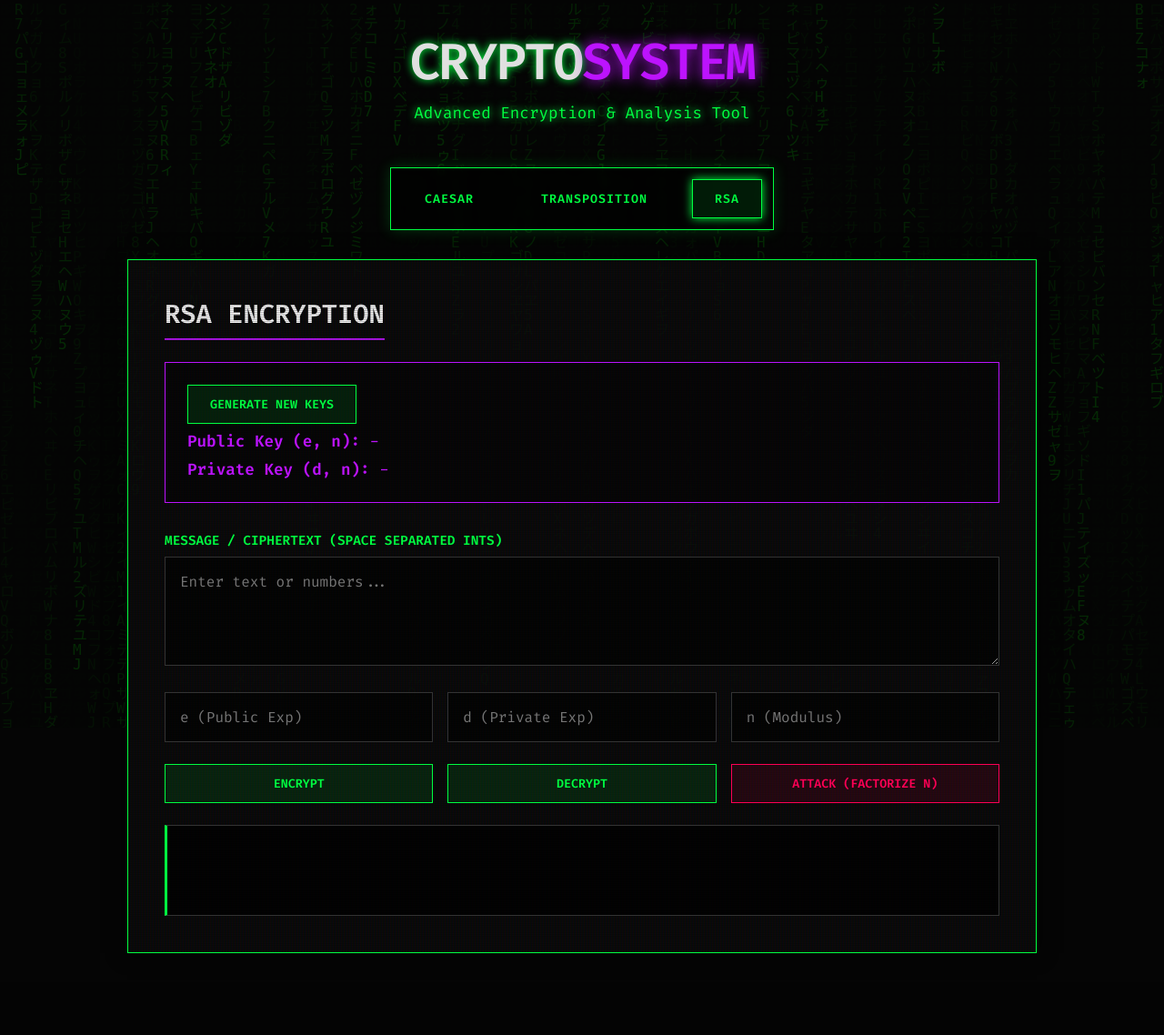
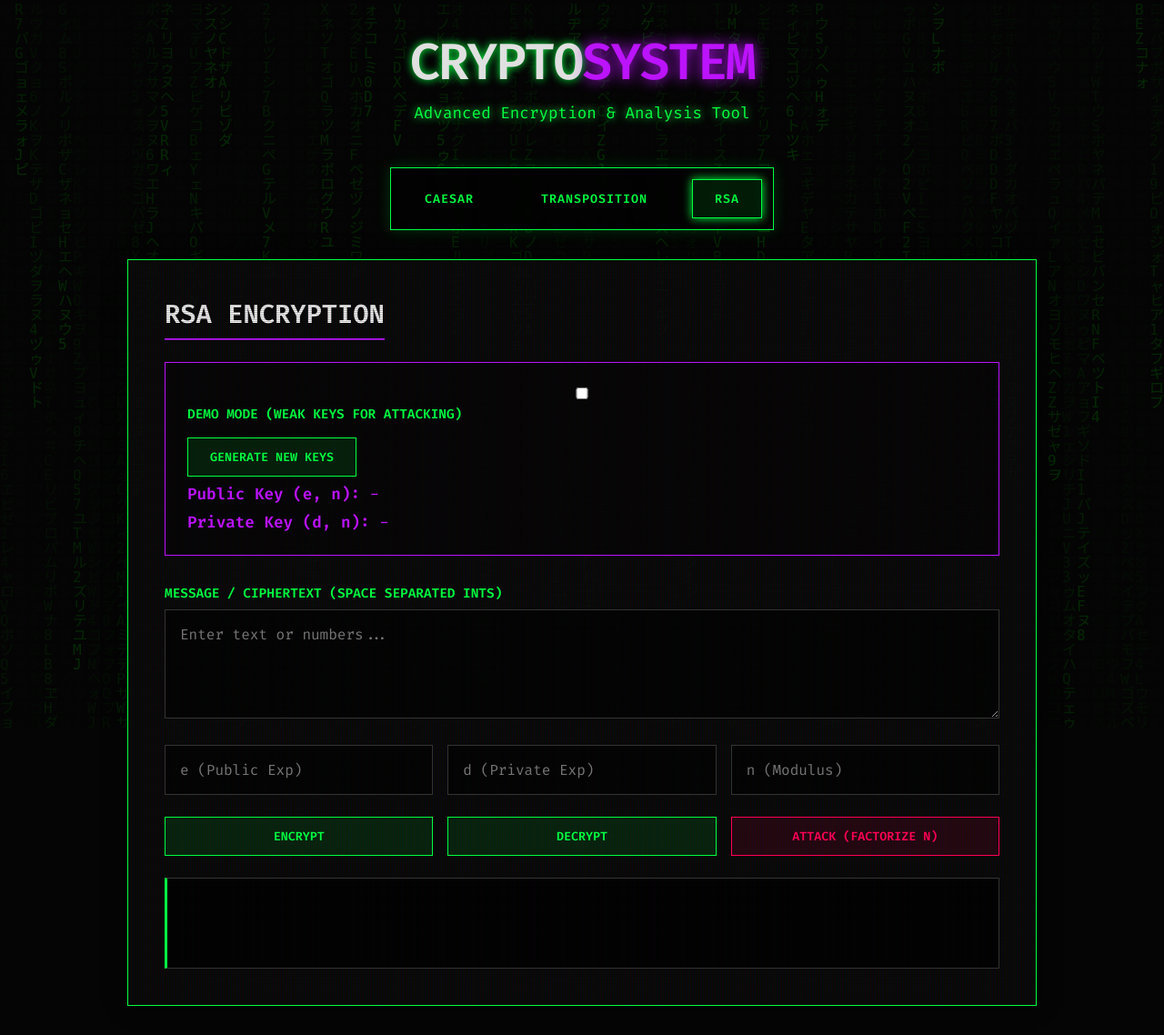
Before and after one commit to eliaghazal/SystemSecurityCapstoneProject-Phase-1-2, a Flask app: page / in a window 1280 px wide, after a click on "RSA". Shown: the whole page at 91% size. Before the commit the page ends 1048 px from the top, so only its background shows below. Run offline with Flask 3, Linux system fonts and the light colour scheme.

Commit message:
feat: add an option to generate weak RSA keys for demonstration purposes

```diff
--- a/app.py
+++ b/app.py
@@ -73,10 +73,19 @@ def trans_attack():
 
 # --- RSA ROUTES ---
 @app.route('/api/rsa/generate', methods=['POST'])
+@app.route('/api/rsa/generate', methods=['POST'])
 def rsa_generate():
-    pub, priv = rsa.generate_keys()
+    data = request.json
+    strength = data.get('strength', 'strong')
+
+    keysize = 1024
+    if strength == 'weak':
+        keysize = 32 # Small enough to brute force quickly
+
+    pub, priv = rsa.generate_keys(keysize=keysize)
     rsa_keys['public'] = pub
     rsa_keys['private'] = priv
+
     # Convert to strings for JSON transport (prevent JS precision loss)
     pub_str = (str(pub[0]), str(pub[1]))
     priv_str = (str(priv[0]), str(priv[1]))
--- a/static/script.js
+++ b/static/script.js
@@ -167,7 +167,10 @@ async function transAttack() {
 
 // --- RSA ---
 async function rsaGenerate() {
-    const res = await postData('/api/rsa/generate', {});
+    const isWeak = document.getElementById('rsa-weak-mode').checked;
+    const strength = isWeak ? 'weak' : 'strong';
+
+    const res = await postData('/api/rsa/generate', { strength });
     document.getElementById('pub-key').innerText = `(${res.public[0]}, ${res.public[1]})`;
     document.getElementById('priv-key').innerText = `(${res.private[0]}, ${res.private[1]})`;
 
--- a/templates/index.html
+++ b/templates/index.html
@@ -74,6 +74,11 @@
                     <h2>RSA Encryption</h2>
 
                     <div class="key-management">
+                        <div class="checkbox-wrapper" style="margin-bottom: 1rem;">
+                            <input type="checkbox" id="rsa-weak-mode">
+                            <label for="rsa-weak-mode" style="display:inline; color: var(--accent);">Demo Mode (Weak
+                                Keys for Attacking)</label>
+                        </div>
                         <button onclick="rsaGenerate()">Generate New Keys</button>
                         <div class="keys-display" id="rsa-keys-display">
                             <p><strong>Public Key (e, n):</strong> <span id="pub-key">-</span></p>
```
